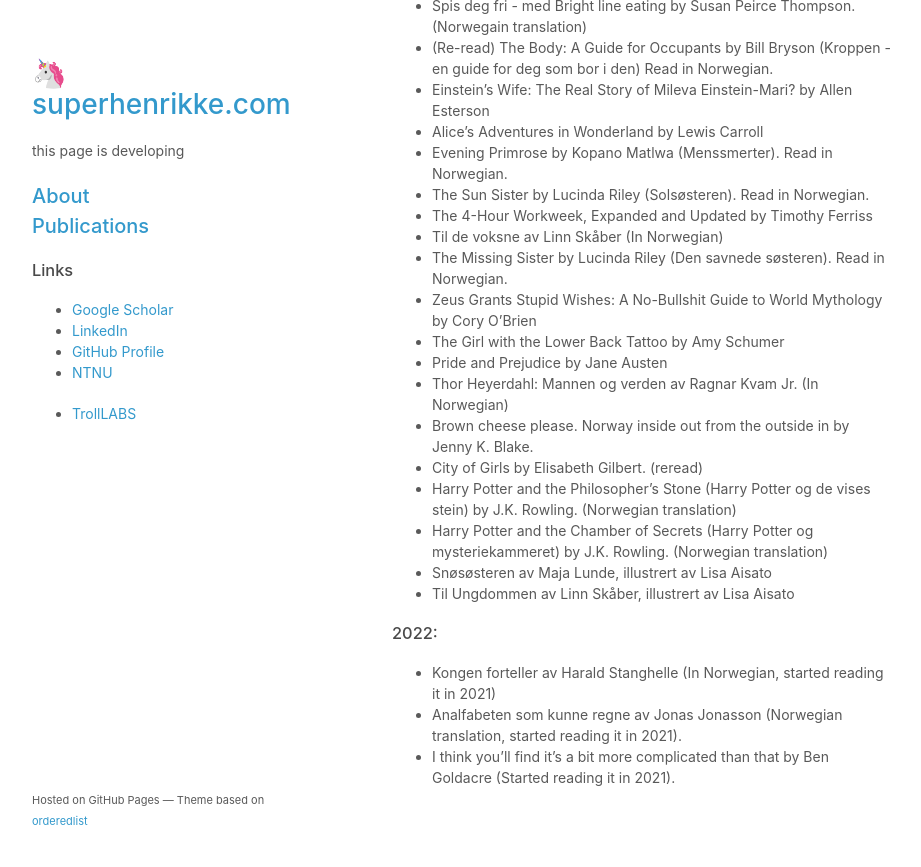
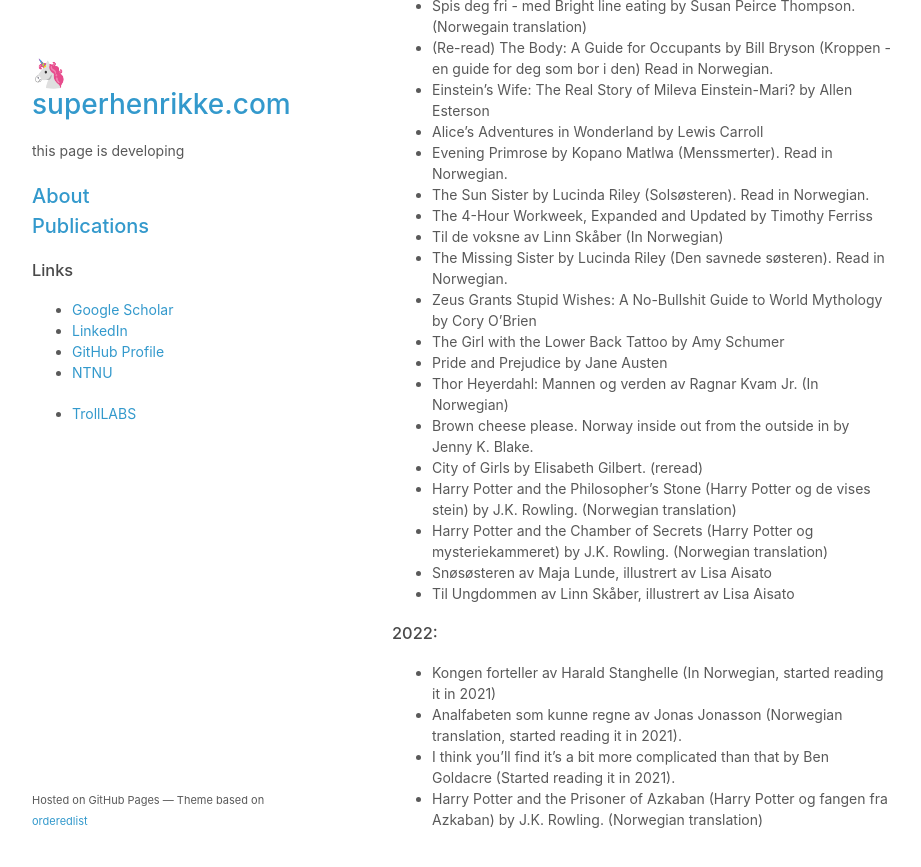
Before and after one commit to superhenrikke/superhenrikke.github.io, a Jekyll site: the page built from books.md, in a window 1280 px wide and 900 px high, scrolled down 635 px. Shown: the top 867 px of the window, without its empty margins (178-1099 px from the left). Built offline with Jekyll 4.4.1, drawn with Linux system fonts in a browser that asks for light colours; our own code applies the rules of GitHub Pages for plain Markdown files; a script that is not in the unit is left out.

Commit message:
Update books.md

```diff
--- a/books.md
+++ b/books.md
@@ -40,3 +40,4 @@
 - Kongen forteller av Harald Stanghelle (In Norwegian, started reading it in 2021)
 - Analfabeten som kunne regne av Jonas Jonasson (Norwegian translation, started reading it in 2021).
 - I think you'll find it's a bit more complicated than that by Ben Goldacre (Started reading it in 2021).
+- Harry Potter and the Prisoner of Azkaban (Harry Potter og fangen fra Azkaban) by J.K. Rowling. (Norwegian translation)
```
